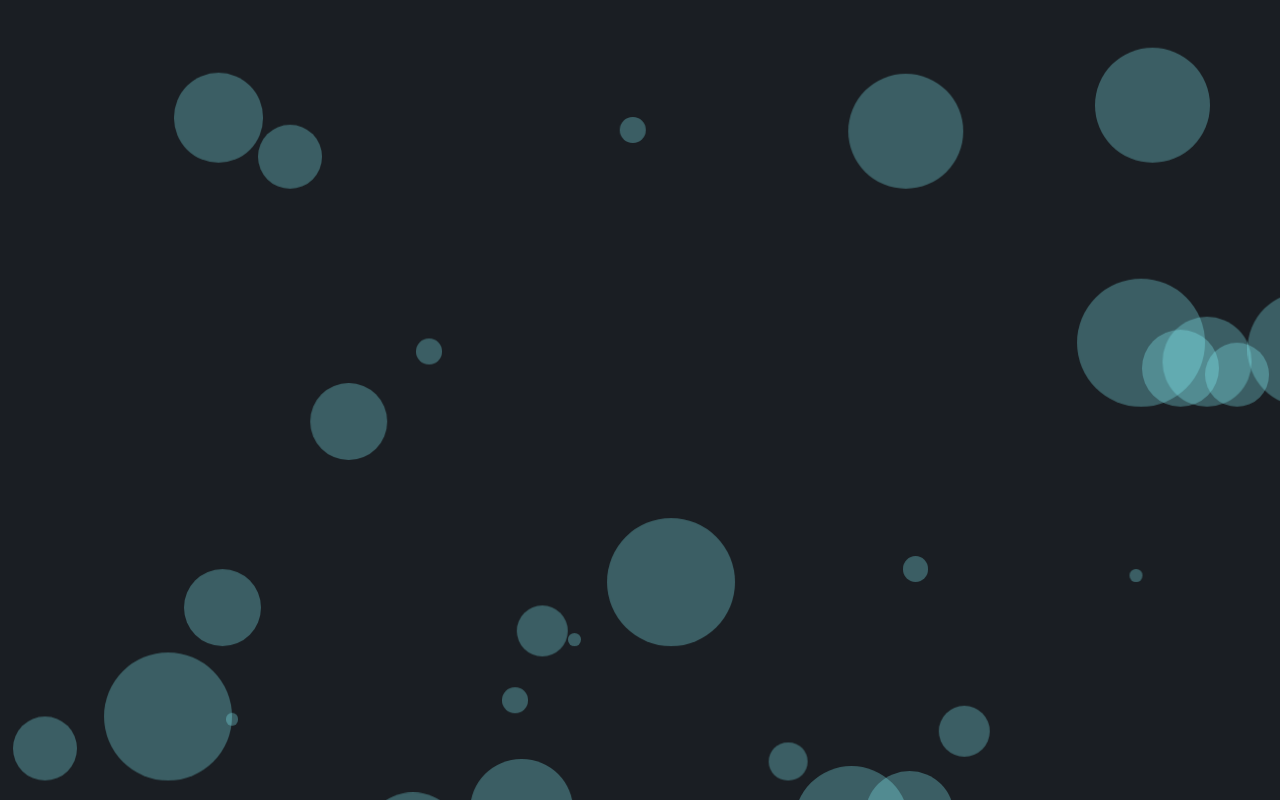
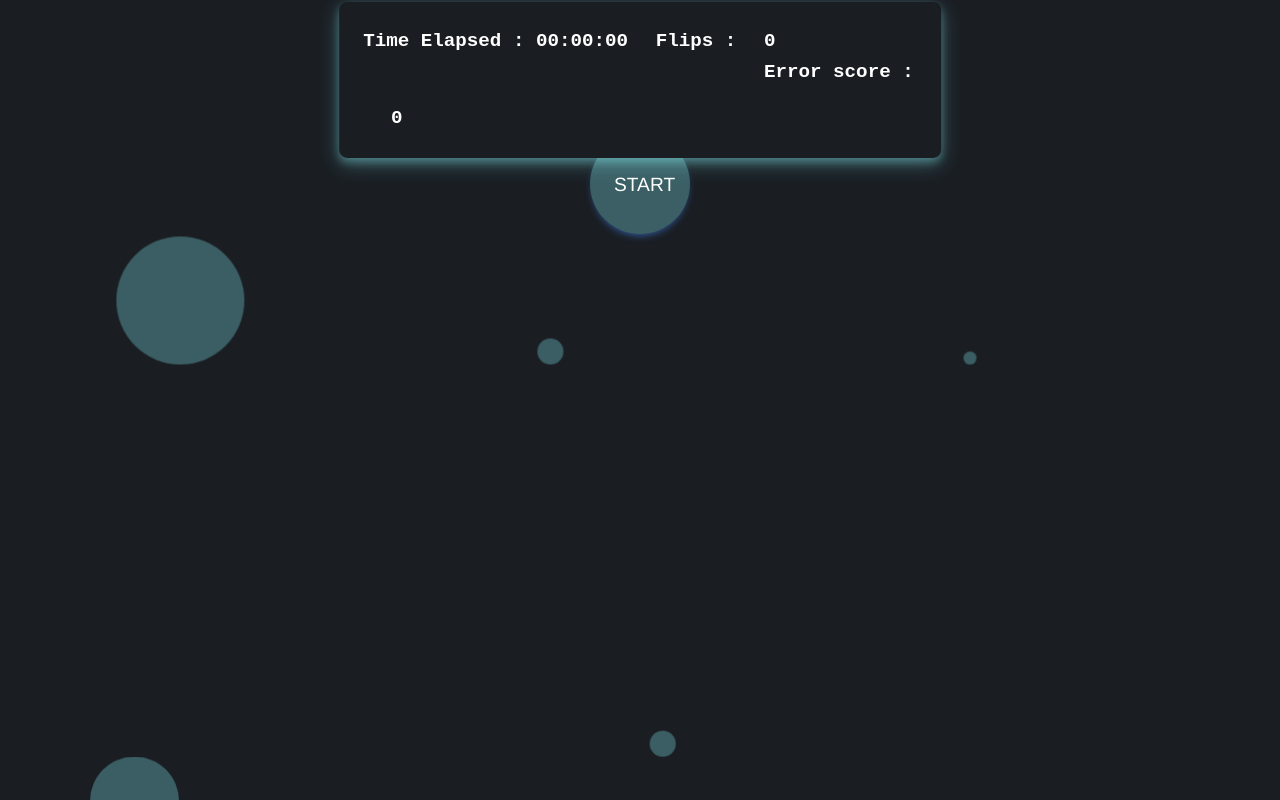
Before and after one commit to ParasGautam26/Memory-Card-Game, an Angular app: page /easy in a window 1280 px wide. Before the commit this address led to /. Built offline with nearby package versions, Linux system fonts and the light colour scheme.

Commit message:
Created easy component

```diff
--- a/src/app/Components/difficulty/difficulty.component.css
+++ b/src/app/Components/difficulty/difficulty.component.css
@@ -1,6 +1,11 @@
 h1 {
     color: white;
     font-family: 'Courier New', Courier, monospace;
+}
+
+.card-body {
+    height: 100%;
+    width: 100%;
 }
 
 .container {
--- a/src/app/Components/difficulty/difficulty.component.html
+++ b/src/app/Components/difficulty/difficulty.component.html
@@ -3,7 +3,7 @@
         <h1 class="card-title">Select Difficulty</h1>
 
 
-        <button type="button" id="playButton">Easy</button>
+        <button type="button" id="playButton" routerLink="/easy">Easy</button>
 
         <button type="button" id="playButton">Medium</button>
 
--- /dev/null
+++ b/src/app/Components/easy/easy.component.css
@@ -0,0 +1,108 @@
+.card {
+    position: fixed;
+    width: 47%;
+    top: 10%;
+    left: 50%;
+    /* height: 10%; */
+    transform: translate(-50%, -50%);
+    background: #1a1e23;
+    box-shadow: 0 4px 8px 0 rgba(136, 246, 251, 0.3), 0 6px 20px 0 rgba(136, 246, 251, 0.3);
+    text-align: center;
+}
+
+
+/* p {
+    display: inline-block;
+    vertical-align: middle;
+    color: white;
+    font-family: 'Courier New', Courier, monospace;
+    font-weight: bold;
+    font-size: larger;
+} */
+
+span {
+    vertical-align: middle;
+    float: left;
+    color: white;
+    font-family: 'Courier New', Courier, monospace;
+    font-weight: bold;
+    font-size: larger;
+}
+
+p {
+    vertical-align: middle;
+    float: left;
+    color: white;
+    font-family: 'Courier New', Courier, monospace;
+    font-weight: bold;
+    font-size: larger;
+}
+
+#time {
+    vertical-align: middle;
+    float: left;
+    color: white;
+    font-family: 'Courier New', Courier, monospace;
+    font-weight: bold;
+    font-size: larger;
+}
+
+#flips {
+    vertical-align: middle;
+    color: white;
+    font-family: 'Courier New', Courier, monospace;
+    font-weight: bold;
+    font-size: larger;
+    text-align: center;
+    padding-left: 5%;
+}
+
+#flip {
+    vertical-align: middle;
+    color: white;
+    font-family: 'Courier New', Courier, monospace;
+    font-weight: bold;
+    font-size: larger;
+    text-align: center;
+    padding-left: 5%;
+}
+
+#error {
+    vertical-align: middle;
+    color: white;
+    font-family: 'Courier New', Courier, monospace;
+    font-weight: bold;
+    font-size: larger;
+    padding-left: 5%;
+}
+
+#errorScore {
+    vertical-align: middle;
+    color: white;
+    font-family: 'Courier New', Courier, monospace;
+    font-weight: bold;
+    font-size: larger;
+    padding-left: 5%;
+}
+
+#playButton {
+    font-family: 'Franklin Gothic Medium', 'Arial Narrow', Arial, sans-serif;
+    font-size: larger;
+    margin-top: 12%;
+    background-color: rgba(136, 246, 251, 0.3);
+    width: 100px;
+    height: 100px;
+    outline-style: initial;
+    border-radius: 100px;
+    cursor: pointer;
+    transition-duration: 0.2s;
+}
+
+.container {
+    text-align: center;
+}
+
+#playButton:hover {
+    background-color: rgb(91, 173, 146);
+    box-shadow: 0 4px 8px 0 rgba(136, 246, 251, 0.3), 0 6px 20px 0 rgba(136, 246, 251, 0.3);
+}
--- /dev/null
+++ b/src/app/Components/easy/easy.component.html
@@ -0,0 +1,28 @@
+<div class="container">
+    <div class="card">
+        <div class="card-body">
+            <p id="time">Time Elapsed :&nbsp;</p>
+            <span id="minutes">
+                00
+            </span>
+            <p>:</p><span id="seconds">
+                00
+            </span>
+            <p>:</p><span id="hundredths">
+                00
+            </span>
+
+            <p id="flips">Flips :</p>&nbsp;
+
+            <span id="flip">0</span>
+
+            <p id="errorScore">Error score :</p>
+
+            <span id="error">0</span>
+
+        </div>
+    </div>
+    <button id="playButton" type="button" class="btn btn-primary">
+        Start
+    </button>
+</div>
--- /dev/null
+++ b/src/app/Components/easy/easy.component.ts
@@ -0,0 +1,15 @@
+import { Component, OnInit } from '@angular/core';
+
+@Component({
+  selector: 'app-easy',
+  templateUrl: './easy.component.html',
+  styleUrls: ['./easy.component.css']
+})
+export class EasyComponent implements OnInit {
+
+  constructor() { }
+
+  ngOnInit(): void {
+  }
+
+}
--- a/src/app/Components/home/home.component.css
+++ b/src/app/Components/home/home.component.css
@@ -16,7 +16,12 @@ h1 {
     outline-style: initial;
     border-radius: 100px;
     cursor: pointer;
-    transition-duration: 0.4s;
+    transition-duration: 0.2s;
+}
+
+.card-body {
+    height: 100%;
+    width: 100%;
 }
 
 #playButton:hover {
--- a/src/app/app-routing.module.ts
+++ b/src/app/app-routing.module.ts
@@ -1,12 +1,14 @@
 import { NgModule } from '@angular/core';
 import { RouterModule, Routes } from '@angular/router';
 import { DifficultyComponent } from './Components/difficulty/difficulty.component';
+import { EasyComponent } from './Components/easy/easy.component';
 import { HomeComponent } from './Components/home/home.component';
 
 const routes: Routes = [
   {path:'',component:HomeComponent},
   {path:'home',component:HomeComponent},
-  {path:'difficulty',component:DifficultyComponent}
+  {path:'difficulty',component:DifficultyComponent},
+  {path:'easy',component:EasyComponent}
 ];
 
 @NgModule({
--- a/src/app/app.module.ts
+++ b/src/app/app.module.ts
@@ -5,12 +5,14 @@ import { AppRoutingModule } from './app-routing.module';
 import { AppComponent } from './app.component';
 import { DifficultyComponent } from './Components/difficulty/difficulty.component';
 import { HomeComponent } from './Components/home/home.component';
+import { EasyComponent } from './Components/easy/easy.component';
 
 @NgModule({
   declarations: [
     AppComponent,
     DifficultyComponent,
-    HomeComponent
+    HomeComponent,
+    EasyComponent
   ],
   imports: [
     BrowserModule,
```
Also changed, not shown: 1 other file (tests, documents, lock files or other folders).
